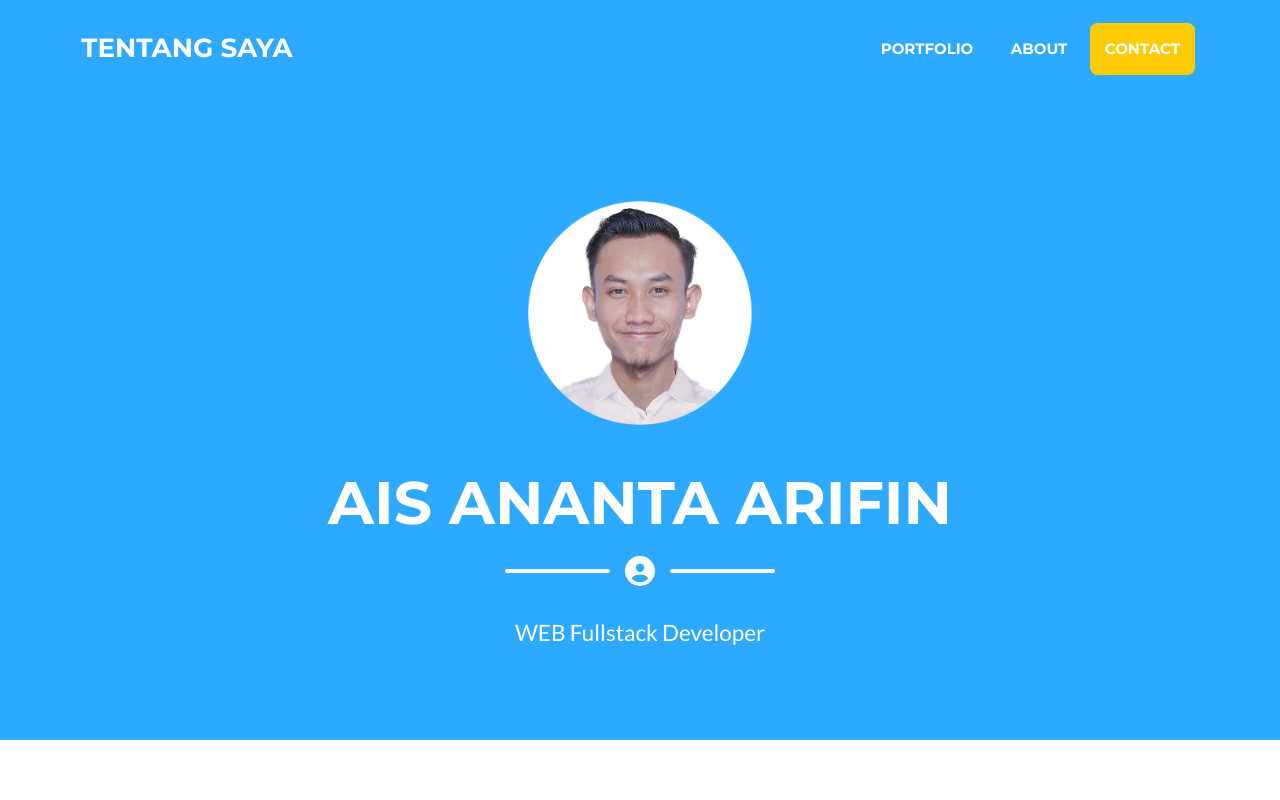
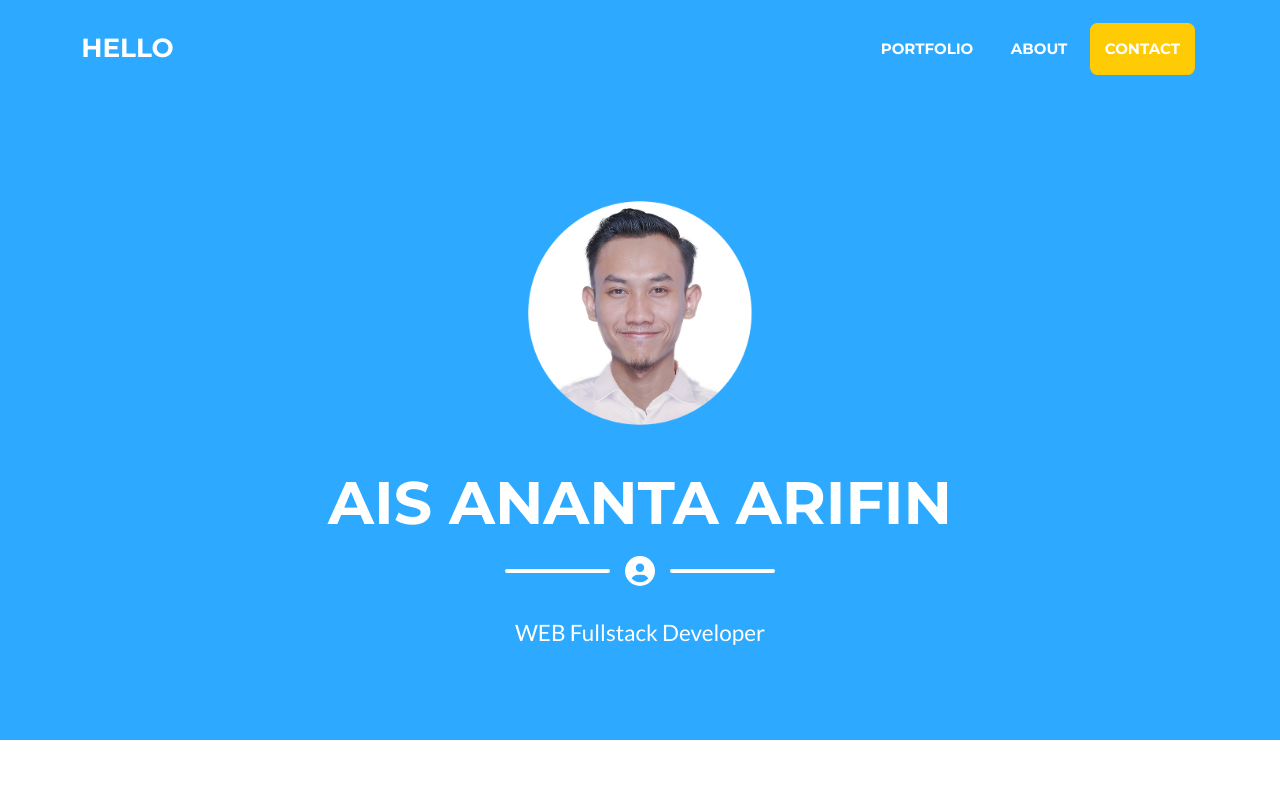
Before and after one commit to ananta23/portofolio, a plain HTML site: page index.html in a window 1280 px wide. Shown: the top 800 px of the page. Drawn offline with nearby package versions, Linux system fonts and the light colour scheme.

Commit message:
Update index.html

```diff
--- a/index.html
+++ b/index.html
@@ -24,7 +24,7 @@
         <!-- Navigation-->
         <nav class="navbar navbar-expand-lg bg-primary text-uppercase fixed-top" id="mainNav">
             <div class="container">
-                <a class="navbar-brand" href="#page-top">Tentang Saya</a>
+                <a class="navbar-brand" href="#page-top">Hello</a>
                 <button class="navbar-toggler text-uppercase font-weight-bold bg-primary text-black rounded" type="button" data-bs-toggle="collapse" data-bs-target="#navbarResponsive" aria-controls="navbarResponsive" aria-expanded="false" aria-label="Toggle navigation">
                     Menu
                     <i class="fas fa-bars"></i>
```
